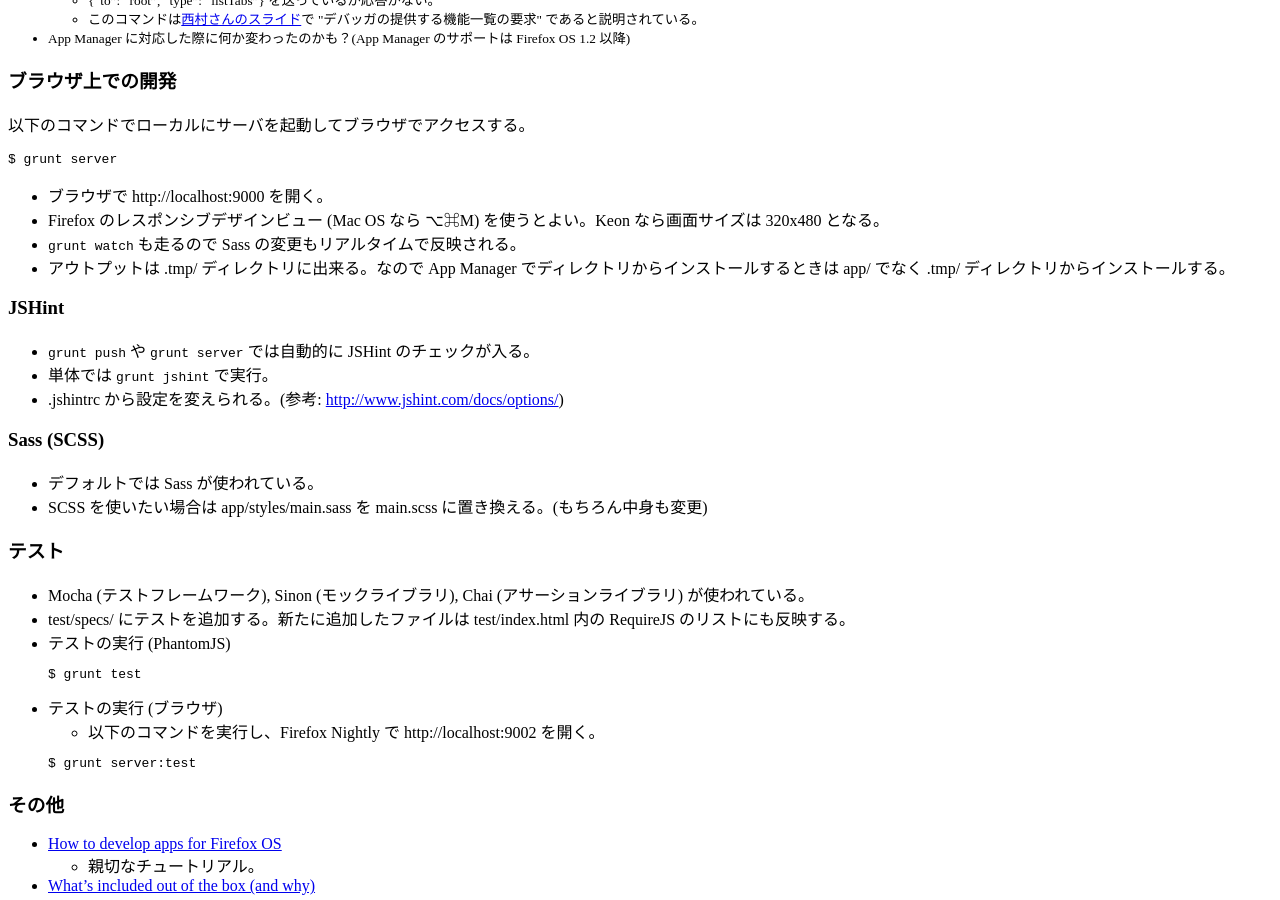
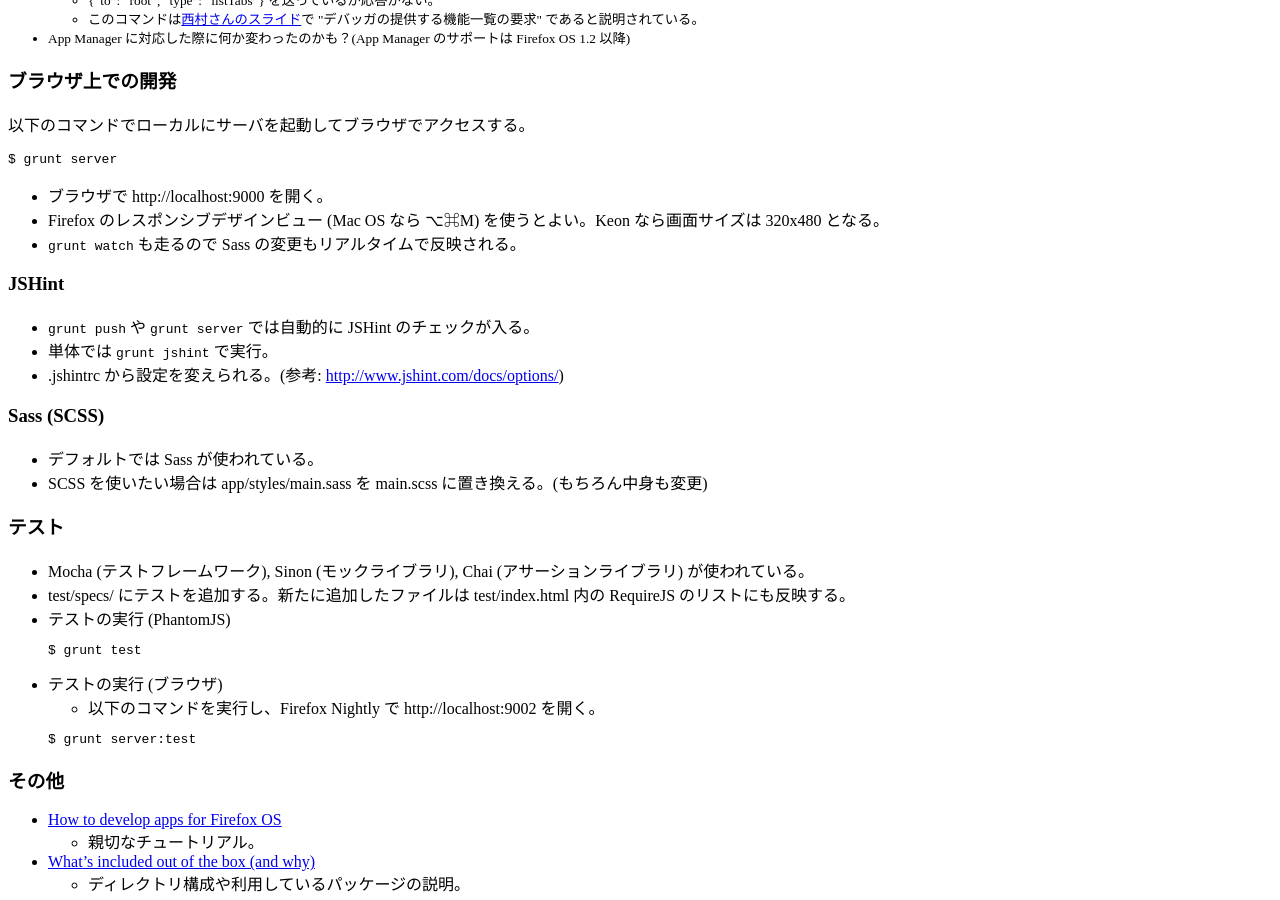
Before and after one commit to flatbird/flatbird.github.com, a Jekyll site: the page built from _posts/2014-01-18-yeoman-generator-for-firefoxos.md, in a window 1280 px wide and 900 px high, scrolled down 1374 px. Built offline with Jekyll 4.4.1, drawn with Linux system fonts in a browser that asks for light colours; comment, search, counter and statistics services are not loaded.

Commit message:
Removed one line 'cause: it's not correct.

```diff
--- a/_posts/2014-01-18-yeoman-generator-for-firefoxos.md
+++ b/_posts/2014-01-18-yeoman-generator-for-firefoxos.md
@@ -90,7 +90,6 @@
 - ブラウザで http://localhost:9000 を開く。
 - Firefox のレスポンシブデザインビュー (Mac OS なら ⌥⌘M) を使うとよい。Keon なら画面サイズは 320x480 となる。
 - `grunt watch` も走るので Sass の変更もリアルタイムで反映される。
-- アウトプットは .tmp/ ディレクトリに出来る。なので App Manager でディレクトリからインストールするときは app/ でなく .tmp/ ディレクトリからインストールする。
 
 ### JSHint
 - `grunt push` や `grunt server` では自動的に JSHint のチェックが入る。
```
